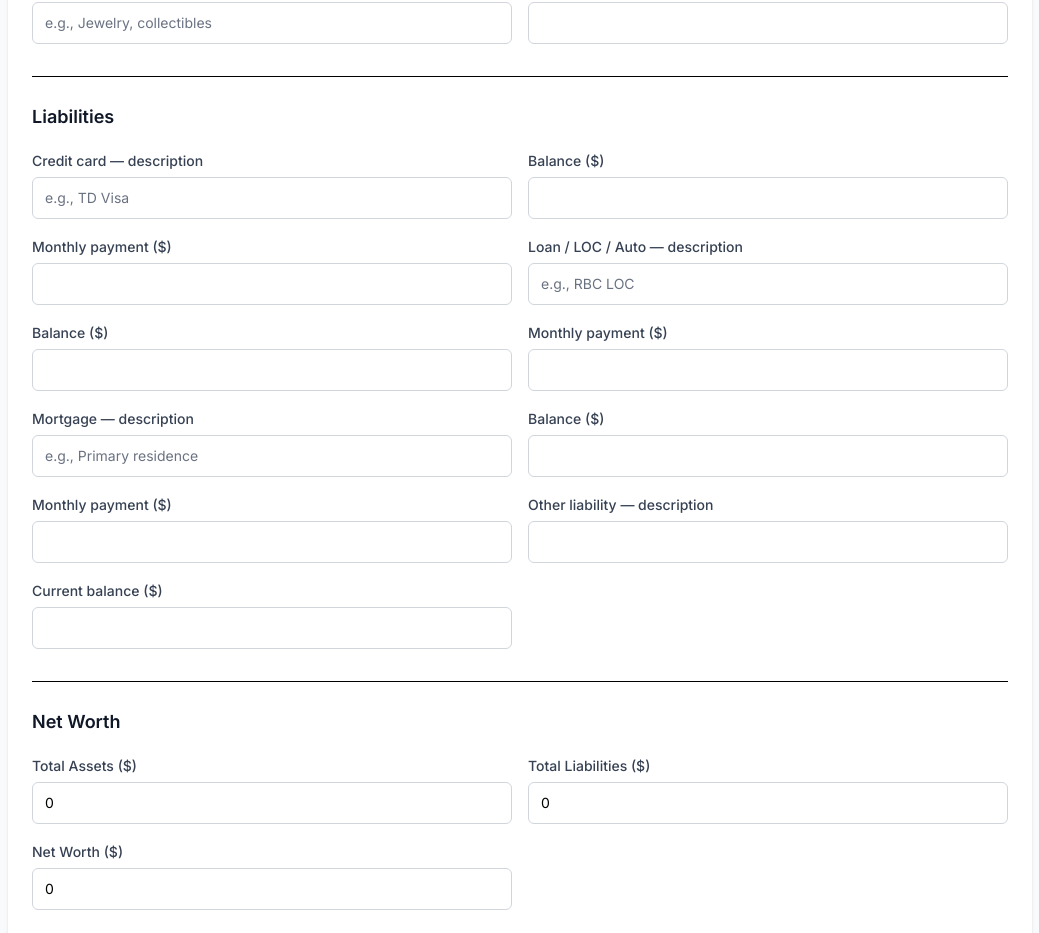
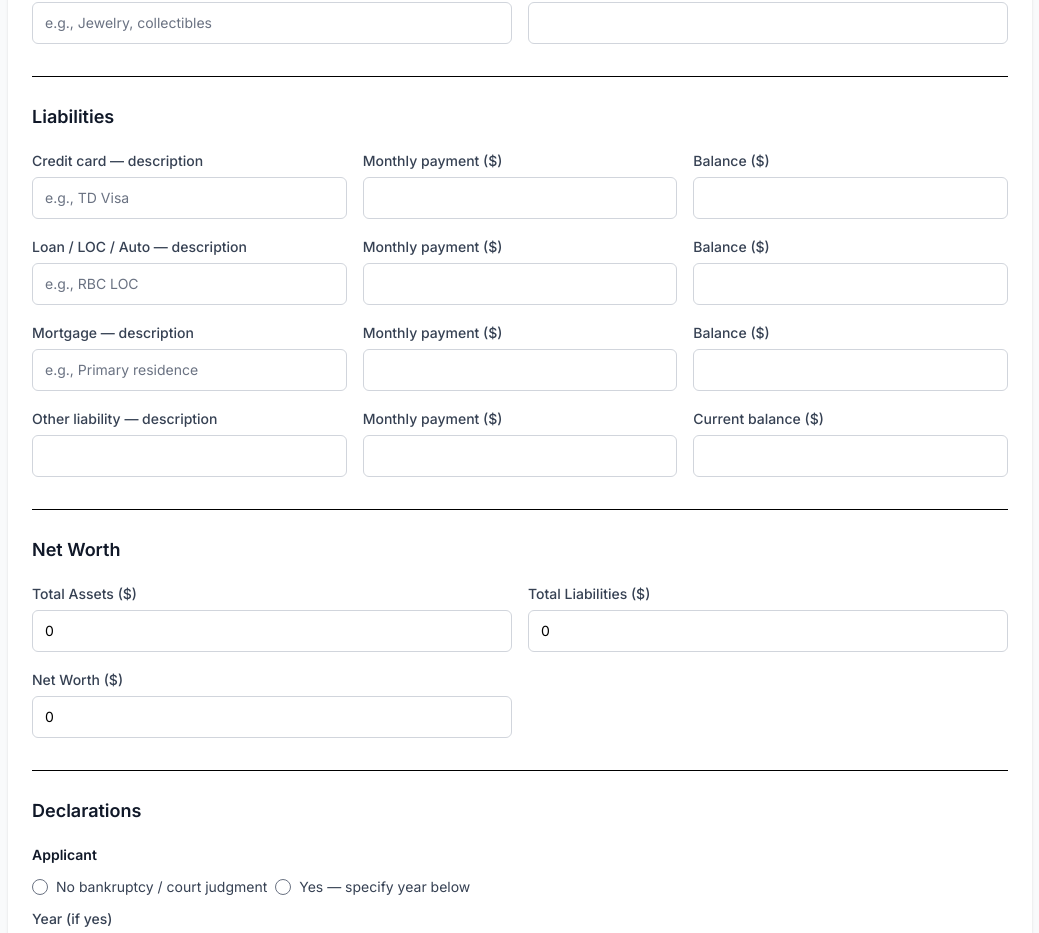
Before and after one commit to aarij-anwer/aya, a Next.js app: page / in a window 1280 px wide. Shown: the part 3581-4514 px from the top of the page, without its empty margins (120-1159 px from the left). Built offline with nearby package versions, Linux system fonts and the light colour scheme.

Commit message:
change liabilities and randomize form input

```diff
--- a/src/components/BasicMortgageForm.tsx
+++ b/src/components/BasicMortgageForm.tsx
@@ -56,8 +56,8 @@ function makeFixture() {
     'emp-prev-tenure': 1,
 
     // Financing
-    'fin-purchase-price': 850000,
-    'fin-down-payment': 170000,
+    'fin-purchase-price': Math.floor(Math.random() * 1000000),
+    'fin-down-payment': Math.floor(Math.random() * 100000),
     'fin-finance-amount': 680000,
     'fin-closing-date': '2025-10-15',
     'fin-property-address': '2200 South Sheridan',
@@ -1413,7 +1413,7 @@ export default function BasicMortgageForm() {
           <h2 className="text-lg font-semibold text-gray-900 dark:text-gray-100">
             Liabilities
           </h2>
-          <div className={grid}>
+          <div className="grid grid-cols-1 gap-4 sm:grid-cols-3">
             {/* Credit cards */}
             <div>
               <label htmlFor="debt-cc-desc-1" className={label}>
@@ -1427,6 +1427,17 @@ export default function BasicMortgageForm() {
               />
             </div>
             <div>
+              <label htmlFor="debt-cc-pay-1" className={label}>
+                Monthly payment ($)
+              </label>
+              <input
+                id="debt-cc-pay-1"
+                type="number"
+                {...register('debt-cc-pay-1', { valueAsNumber: true })}
+                className={input}
+              />
+            </div>
+            <div>
               <label htmlFor="debt-cc-balance-1" className={label}>
                 Balance ($)
               </label>
@@ -1434,17 +1445,6 @@ export default function BasicMortgageForm() {
                 id="debt-cc-balance-1"
                 type="number"
                 {...register('debt-cc-balance-1', { valueAsNumber: true })}
-                className={input}
-              />
-            </div>
-            <div>
-              <label htmlFor="debt-cc-pay-1" className={label}>
-                Monthly payment ($)
-              </label>
-              <input
-                id="debt-cc-pay-1"
-                type="number"
-                {...register('debt-cc-pay-1', { valueAsNumber: true })}
                 className={input}
               />
             </div>
@@ -1462,6 +1462,17 @@ export default function BasicMortgageForm() {
               />
             </div>
             <div>
+              <label htmlFor="debt-loan-pay-1" className={label}>
+                Monthly payment ($)
+              </label>
+              <input
+                id="debt-loan-pay-1"
+                type="number"
+                {...register('debt-loan-pay-1', { valueAsNumber: true })}
+                className={input}
+              />
+            </div>
+            <div>
               <label htmlFor="debt-loan-balance-1" className={label}>
                 Balance ($)
               </label>
@@ -1469,17 +1480,6 @@ export default function BasicMortgageForm() {
                 id="debt-loan-balance-1"
                 type="number"
                 {...register('debt-loan-balance-1', { valueAsNumber: true })}
-                className={input}
-              />
-            </div>
-            <div>
-              <label htmlFor="debt-loan-pay-1" className={label}>
-                Monthly payment ($)
-              </label>
-              <input
-                id="debt-loan-pay-1"
-                type="number"
-                {...register('debt-loan-pay-1', { valueAsNumber: true })}
                 className={input}
               />
             </div>
@@ -1497,6 +1497,17 @@ export default function BasicMortgageForm() {
               />
             </div>
             <div>
+              <label htmlFor="debt-mortgage-pay-1" className={label}>
+                Monthly payment ($)
+              </label>
+              <input
+                id="debt-mortgage-pay-1"
+                type="number"
+                {...register('debt-mortgage-pay-1', { valueAsNumber: true })}
+                className={input}
+              />
+            </div>
+            <div>
               <label htmlFor="debt-mortgage-balance-1" className={label}>
                 Balance ($)
               </label>
@@ -1509,17 +1520,6 @@ export default function BasicMortgageForm() {
                 className={input}
               />
             </div>
-            <div>
-              <label htmlFor="debt-mortgage-pay-1" className={label}>
-                Monthly payment ($)
-              </label>
-              <input
-                id="debt-mortgage-pay-1"
-                type="number"
-                {...register('debt-mortgage-pay-1', { valueAsNumber: true })}
-                className={input}
-              />
-            </div>
 
             {/* Other liabilities */}
             <div>
@@ -1529,6 +1529,17 @@ export default function BasicMortgageForm() {
               <input
                 id="debt-other-desc-1"
                 {...register('debt-other-desc-1')}
+                className={input}
+              />
+            </div>
+            <div>
+              <label htmlFor="debt-other-pay-1" className={label}>
+                Monthly payment ($)
+              </label>
+              <input
+                id="debt-other-pay-1"
+                type="number"
+                {...register('debt-other-pay-1', { valueAsNumber: true })}
                 className={input}
               />
             </div>
```
